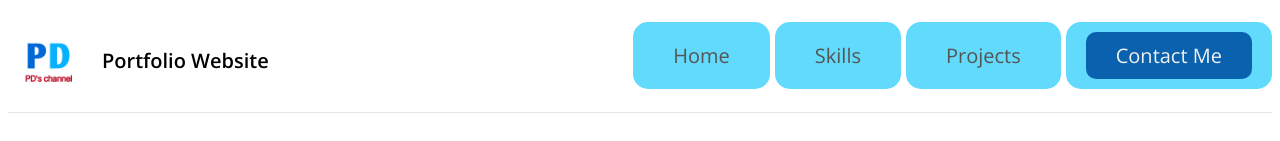
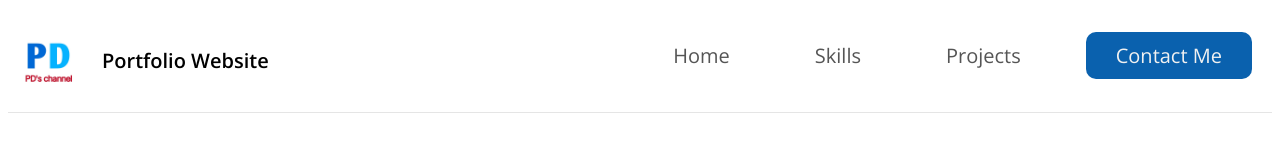
Before and after one commit to PDgaming/Portfolio, a SvelteKit app: page / in a window 1280 px wide. Shown: the top 141 px of the page. Built offline with nearby package versions, Linux system fonts and the light colour scheme.

Commit message:
Update +page.svelte

```diff
--- a/src/routes/+page.svelte
+++ b/src/routes/+page.svelte
@@ -24,16 +24,16 @@
     </a>
     <nav>
         <ul id="menu">
-            <li>
+            <li style="background-color: white;">
                 <a href="/">Home</a>
             </li>
-            <li>
+            <li style="background-color: white;">
                 <a href="#skills">Skills</a>
             </li>
-            <li>
+            <li style="background-color: white;">
                 <a href="#projects">Projects</a>
             </li>
-            <li>
+            <li style="background-color: white;">
                 <a href="mailto:produnyadehingia@gmail.com" class="button"
                     >Contact Me</a
                 >
@@ -280,17 +280,6 @@
         border-radius: 10px;
         text-decoration: none;
     }
-    /* .mobile-toggle {
-        display: none;
-        color: var(--base-800);
-        padding: 10px;
-        @media (max-width: 768px) {
-            display: inline-block;
-            position: absolute;
-            top: 20px;
-            right: 20px;
-        }
-    } */
     @media (max-width: 1024px) {
         nav {
             flex-direction: column;
```
